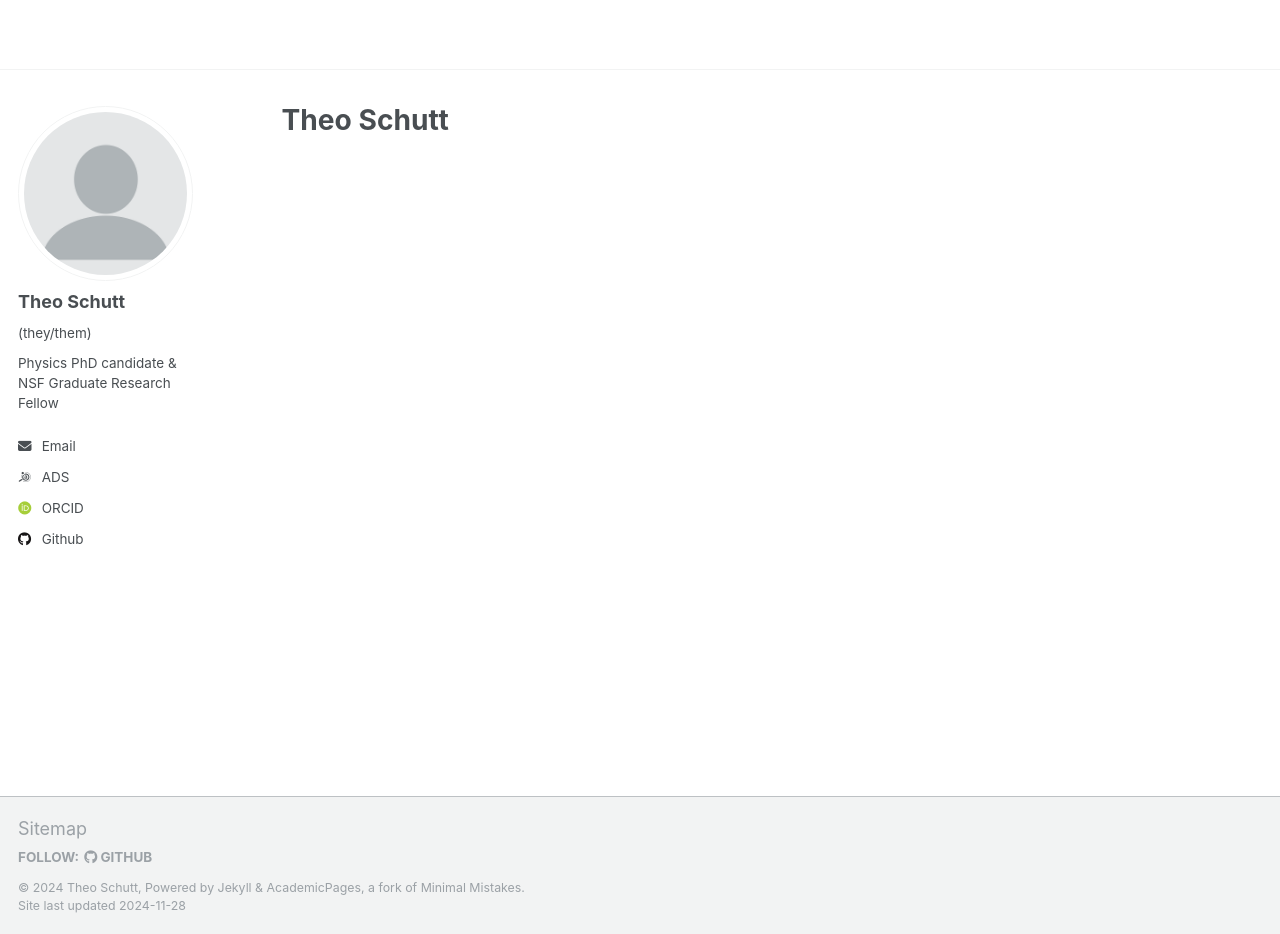
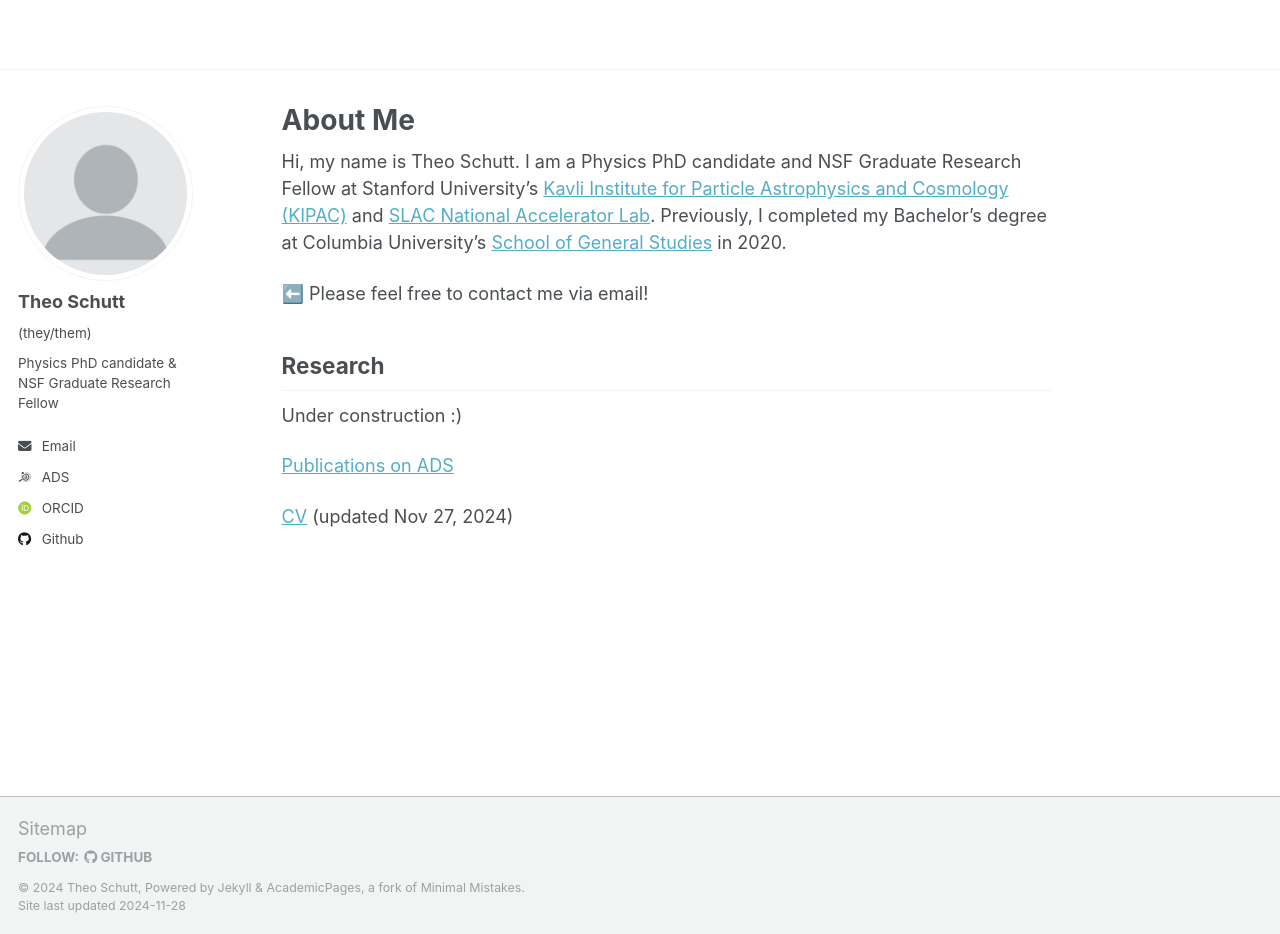
Before and after one commit to theoschutt/theoschutt.github.io, a Jekyll site: the page built from _pages/about.md, in a window 1280 px wide and 934 px high. Built offline with Jekyll 4.4.1, drawn with Linux system fonts in a browser that asks for light colours; some web fonts are replaced.

Commit message:
Update about.md

```diff
--- a/_pages/about.md
+++ b/_pages/about.md
@@ -1,8 +1,19 @@
 ---
 permalink: /
-title: "Theo Schutt"
+title: "About Me"
 author_profile: true
 redirect_from:
   - /about/
   - /about.html
 ---
+Hi, my name is Theo Schutt. I am a Physics PhD candidate and NSF Graduate Research Fellow at Stanford University's [Kavli Institute for Particle Astrophysics and Cosmology (KIPAC)](https://kipac.stanford.edu/) and [SLAC National Accelerator Lab](https://www6.slac.stanford.edu/). Previously, I completed my Bachelor's degree at Columbia University's [School of General Studies](https://www.gs.columbia.edu/) in 2020.
+
+⬅️ Please feel free to contact me via email!
+
+Research
+------
+Under construction :)
+
+[Publications on ADS](https://ui.adsabs.harvard.edu/search/p_=0&q=orcid%3A0000-0002-7187-9628&sort=date%20desc%2C%20bibcode%20desc)
+
+[CV](https://github.com/theoschutt/theoschutt.github.io/blob/master/files/CV_public_20241127.pdf) (updated Nov 27, 2024)
```
